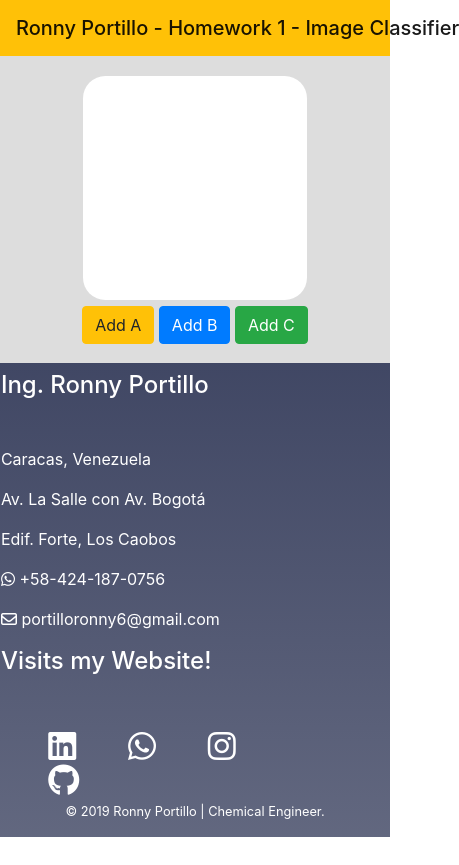
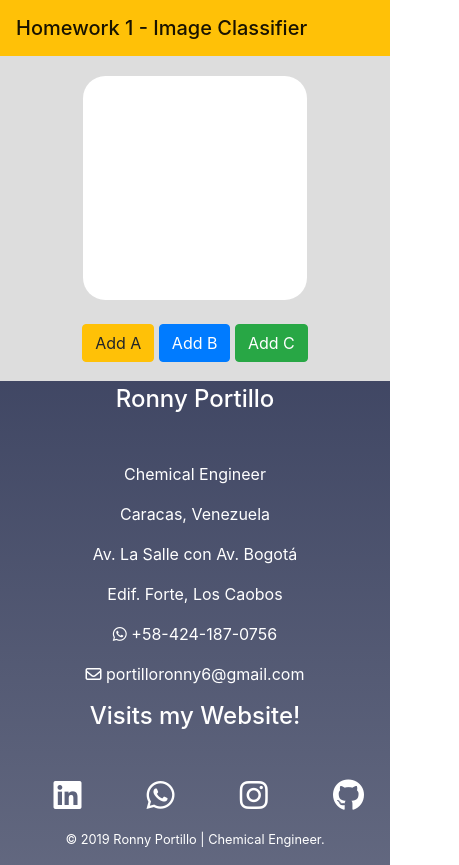
Before and after one commit to Portilloronny6/Make-Money-MLCourse, a plain HTML site: page index.html in a window 390 px wide. Shown: the whole page, 459 px wide, since content can reach past the window. Before the commit the page ends 844 px from the top, so only its background shows below. Drawn offline with nearby package versions, Linux system fonts and the light colour scheme; a script that the page names is missing.

Commit message:
more changes

```diff
--- a/index.html
+++ b/index.html
@@ -29,7 +29,7 @@
   <header id="cabecera">
 
     <nav class="navbar navbar-light bg-warning">
-      <span class="navbar-brand mb-0 h1">Ronny Portillo - Homework 1 - Image Classifier</span>
+      <span class="navbar-brand mb-0 h1">Homework 1 - Image Classifier</span>
     </nav>
 
   </header>
@@ -62,8 +62,8 @@
       <div class="row">
 
         <div class="footer1 col-lg-3">
-          <h4>Ing. Ronny Portillo</h4>
-
+          <h4>Ronny Portillo</h4>
+          <p>Chemical Engineer</p>
           <p>Caracas, Venezuela</p>
           <p>Av. La Salle con Av. Bogotá</p>
           <p>Edif. Forte, Los Caobos</p>
--- a/styles.css
+++ b/styles.css
@@ -1,5 +1,4 @@
 /* First Section */
-
 #firstSection {
   background-color: #DDDDDD;
   text-align: center;
@@ -9,6 +8,7 @@
 #firstSection .camera .camera1 {
   background-color: #fff;
   border-radius: 10%;
+  margin-bottom: 5%;
 }
 
 /* PIE DE PÁGINA*/
@@ -54,3 +54,15 @@
 html {
   scroll-behavior: smooth;
 }
+
+@media (max-width: 800px) {
+.footer1 {
+    text-align: center;
+    margin: auto;
+    padding: 0;
+  }
+
+.footer2 {
+  padding: 0 0 4% 0;
+}
+}
```
